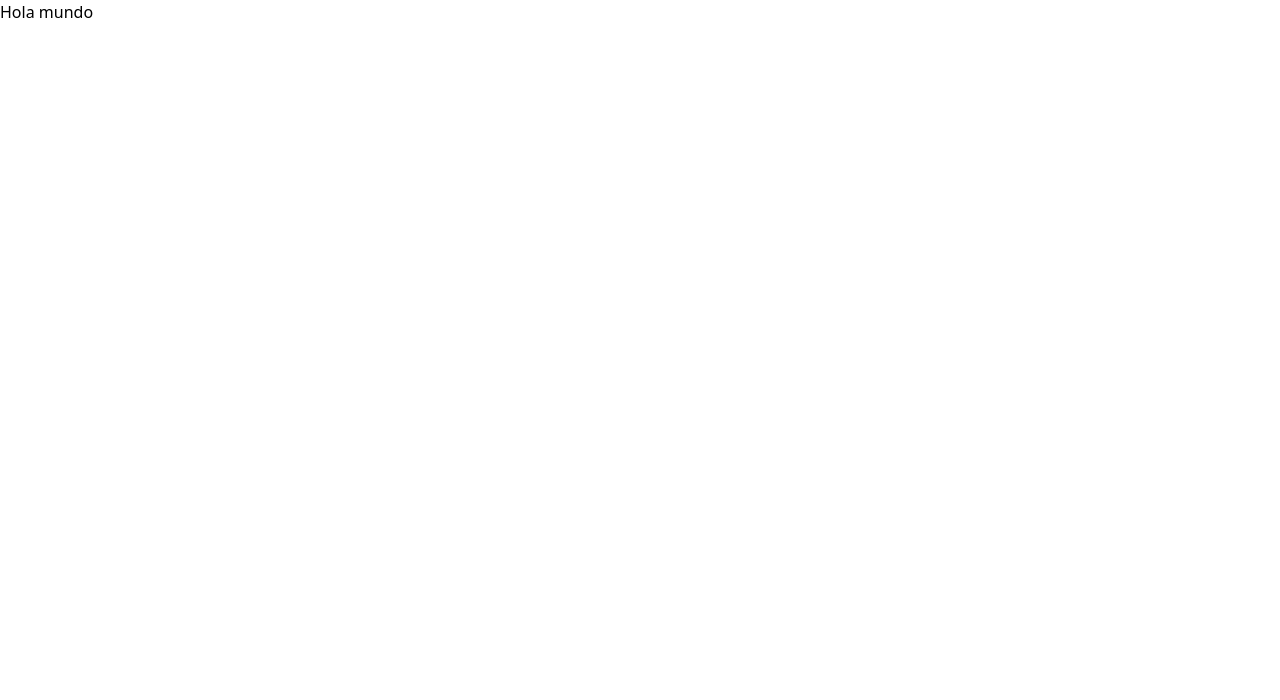
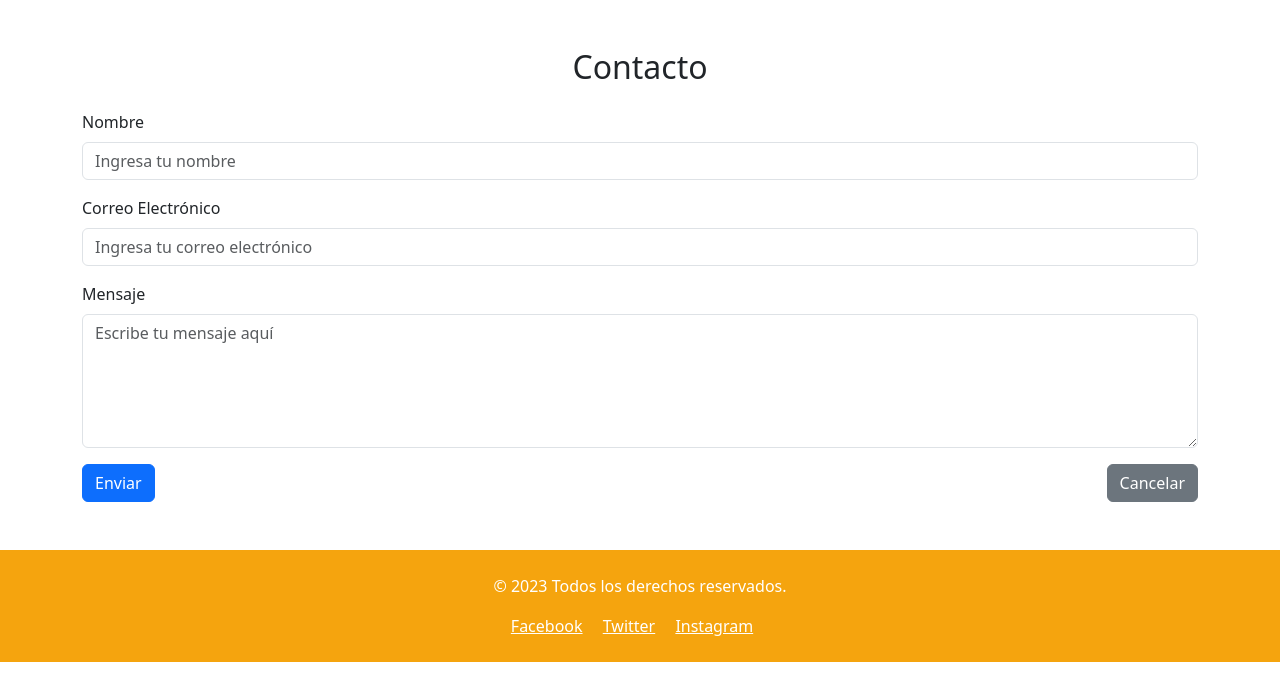
Before and after one commit to helado009/Evaluacion, a website: page index.html in a window 1280 px wide. Drawn offline with nearby package versions, Linux system fonts and the light colour scheme.

Commit message:
al github

```diff
--- a/index.html
+++ b/index.html
@@ -6,10 +6,47 @@
   <meta name="viewport" content="width=device-width, initial-scale=1.0">
   <link href="./src/assets/css/output.css" rel="stylesheet">
   <title>Document</title>
+  <link href="../Evaluacion/src/assets/css/output.css" rel="stylesheet">
+  <link href="https://cdn.jsdelivr.net/npm/bootstrap@5.3.0/dist/css/bootstrap.min.css" rel="stylesheet">
+
+
 </head>
+<body>
 
-<body>
-  <h1>Hola mundo</h1>
+<!-- Lo de Contacto -->
+<section id="contacto" class="container my-5">
+  <h2 class="text-center mb-4">Contacto</h2>
+  <form>
+      <div class="mb-3">
+          <label for="nombre" class="form-label">Nombre</label>
+          <input type="text" class="form-control" id="nombre" placeholder="Ingresa tu nombre" required>
+      </div>
+      <div class="mb-3">
+          <label for="correo" class="form-label">Correo Electrónico</label>
+          <input type="email" class="form-control" id="correo" placeholder="Ingresa tu correo electrónico" required>
+      </div>
+      <div class="mb-3">
+          <label for="mensaje" class="form-label">Mensaje</label>
+          <textarea class="form-control" id="mensaje" rows="5" placeholder="Escribe tu mensaje aquí" required></textarea>
+      </div>
+      <div class="d-flex justify-content-between">
+          <button type="submit" class="btn btn-primary">Enviar</button>
+          <button type="reset" class="btn btn-secondary">Cancelar</button>
+      </div>
+  </form>
+</section>
+<!-- El footer que pidio -->
+<footer style="background-color: #f5a40e;" class="text-white text-center py-4">
+  <div class="container">
+      <p>&copy; 2023 Todos los derechos reservados.</p>
+      <div>
+        <a href="https://www.facebook.com/tu_pagina" class="text-white me-3">Facebook</a>
+        <a href="https://www.twitter.com/tu_pagina" class="text-white me-3">Twitter</a>
+        <a href="https://www.instagram.com/tu_pagina" class="text-white me-3">Instagram</a>
+      </div>
+  </div>
+</footer>
+
+
 </body>
-
 </html>
```
